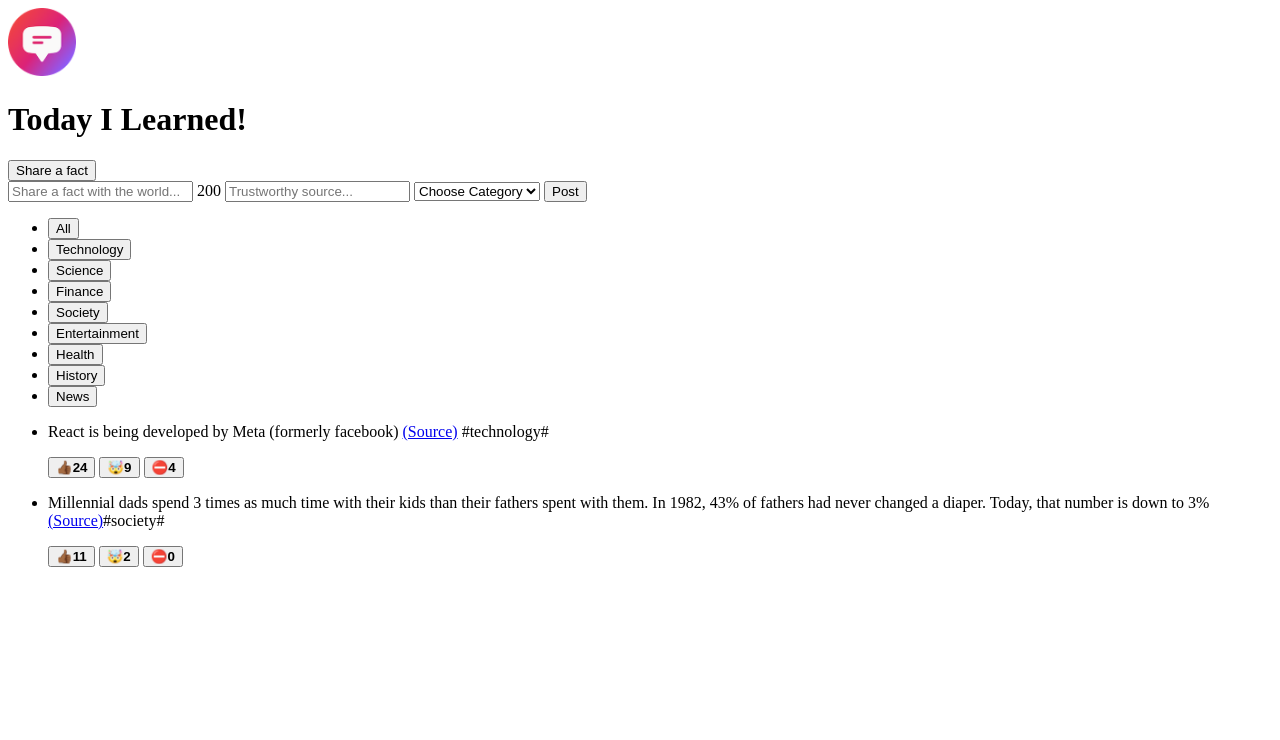
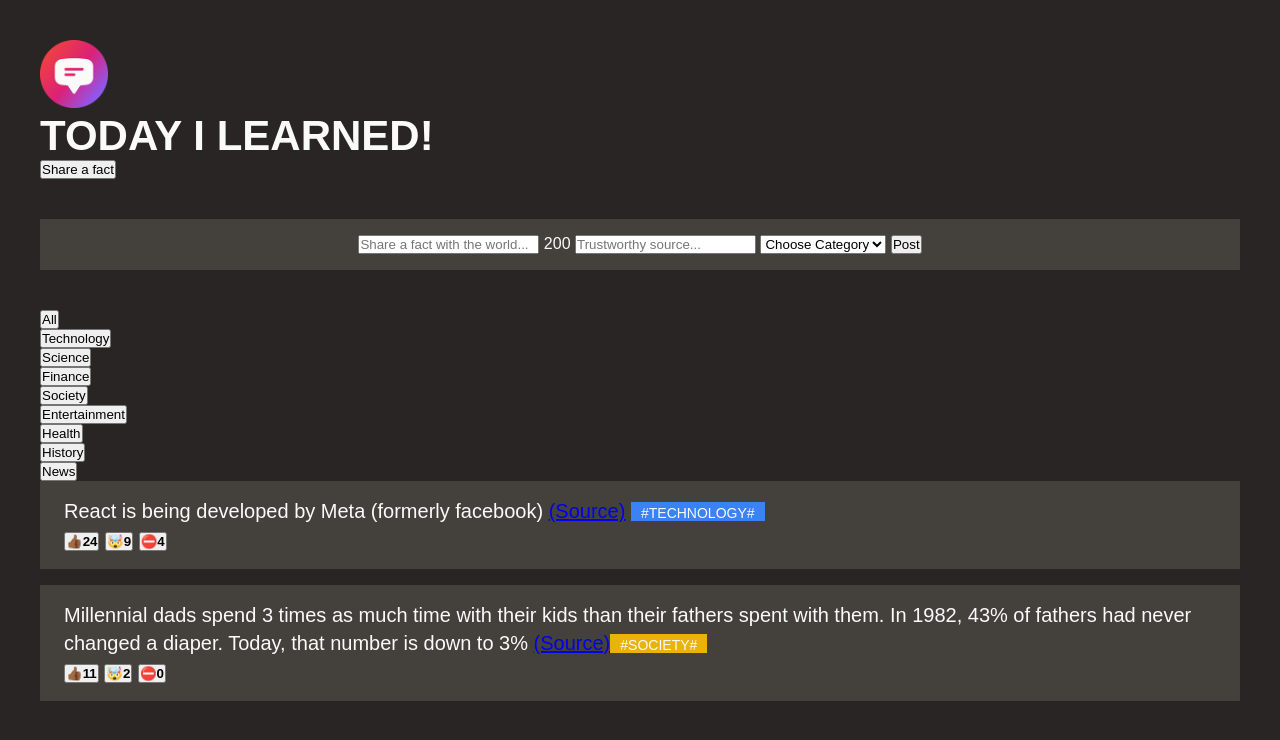
Before and after one commit to PrinceAyo1/Build-a-Full-Stack-Web-App-in-a-Weekend, a plain HTML site: page starter-files/index.html in a window 1280 px wide. Drawn offline with Linux system fonts and the light colour scheme; a web font is replaced by a local one.

Commit message:
'Back to Basics'. Applied some CSS, pre-Flexbox

```diff
--- a/starter-files/index.html
+++ b/starter-files/index.html
@@ -3,17 +3,26 @@
   <head>
     <meta charset="UTF-8" />
     <meta name="viewport" content="width=device-width, initial-scale=1.0" />
+
+    <link rel="preconnect" href="https://fonts.googleapis.com" />
+    <link rel="preconnect" href="https://fonts.gstatic.com" crossorigin />
+    <link
+      href="https://fonts.googleapis.com/css2?family=Coiny&family=Sono:wght@200..800&display=swap"
+      rel="stylesheet"
+    />
+
+    <link rel="stylesheet" href="style.css" />
     <title>Today I Learned!</title>
   </head>
 
   <body>
-    <header>
+    <header class="header">
       <img src="logo.png" height="68" width="68" alt="Today I Learned Logo" />
       <h1>Today I Learned!</h1>
       <button>Share a fact</button>
     </header>
 
-    <form action="">
+    <form class="fact-form" action="">
       <input type="text" placeholder="Share a fact with the world..." />
       <span>200</span>
       <input type="text" placeholder="Trustworthy source..." />
@@ -50,11 +59,13 @@
 
       <section>
         <ul>
-          <li>
+          <li class="fact">
             <p>
               React is being developed by Meta (formerly facebook)
               <a href="https://opensource.fb.com/" target="_blank">(Source)</a>
-              <span>#technology#</span>
+              <span class="tag" style="background-color: #3b82f6"
+                >#technology#</span
+              >
             </p>
             <div>
               <button>👍🏾<strong>24</strong></button>
@@ -63,7 +74,7 @@
             </div>
           </li>
 
-          <li>
+          <li class="fact">
             <p>
               Millennial dads spend 3 times as much time with their kids than
               their fathers spent with them. In 1982, 43% of fathers had never
@@ -72,7 +83,9 @@
                 href="https://www.mother.ly/parenting/millennial-dads-spend-more-time-with-their-kids"
                 target="_blank"
                 >(Source)</a
-              ><span>#society#</span>
+              ><span class="tag" style="background-color: #eab308"
+                >#society#</span
+              >
             </p>
             <div>
               <button>👍🏾<strong>11</strong></button>
--- /dev/null
+++ b/starter-files/style.css
@@ -0,0 +1,45 @@
+* {
+  margin: 0;
+  padding: 0;
+  box-sizing: border-box;
+}
+
+body {
+  background-color: #292524;
+  color: #fafaf9;
+  font-family: "Sono", sans-serif;
+  padding: 40px;
+}
+.header {
+  margin-bottom: 40px;
+}
+.fact-form {
+  background-color: #44403c;
+  margin-bottom: 40px;
+  padding: 16px 40px;
+  text-align: center;
+}
+
+h1 {
+  font-size: 42px;
+  text-transform: uppercase;
+  font-family: "Coiny", sans-serif, system-ui;
+}
+.fact {
+  font-size: 20px;
+  line-height: 1.4;
+  background-color: #44403c;
+  margin-bottom: 16px;
+  padding: 16px 24px;
+}
+.tag {
+  text-transform: uppercase;
+  font-size: 14px;
+  font-family: "Coiny", sans-serif, system-ui;
+  padding-top: 3px;
+  padding-left: 10px;
+  padding-right: 10px;
+}
+ul {
+  list-style: none;
+}
```
